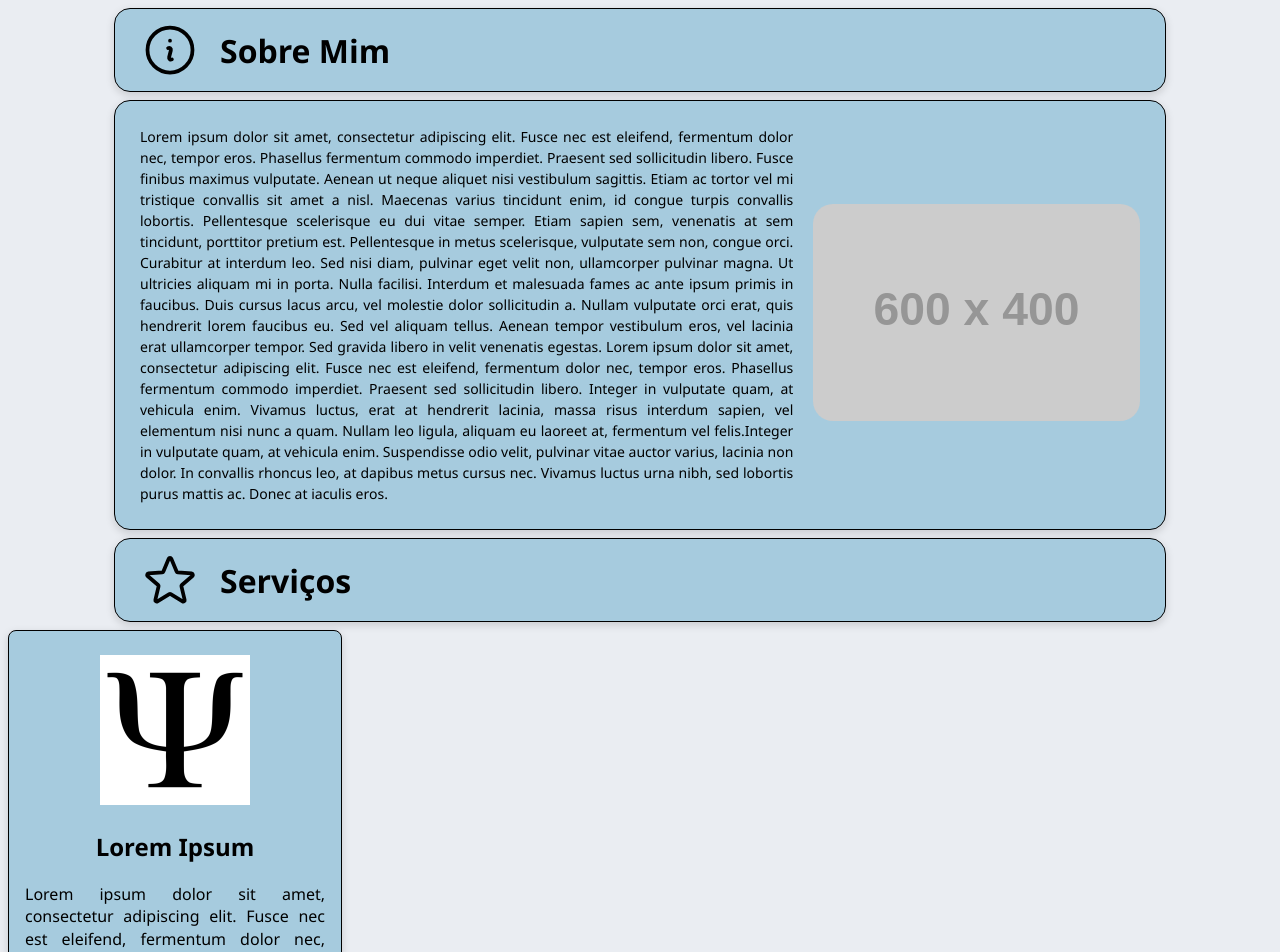
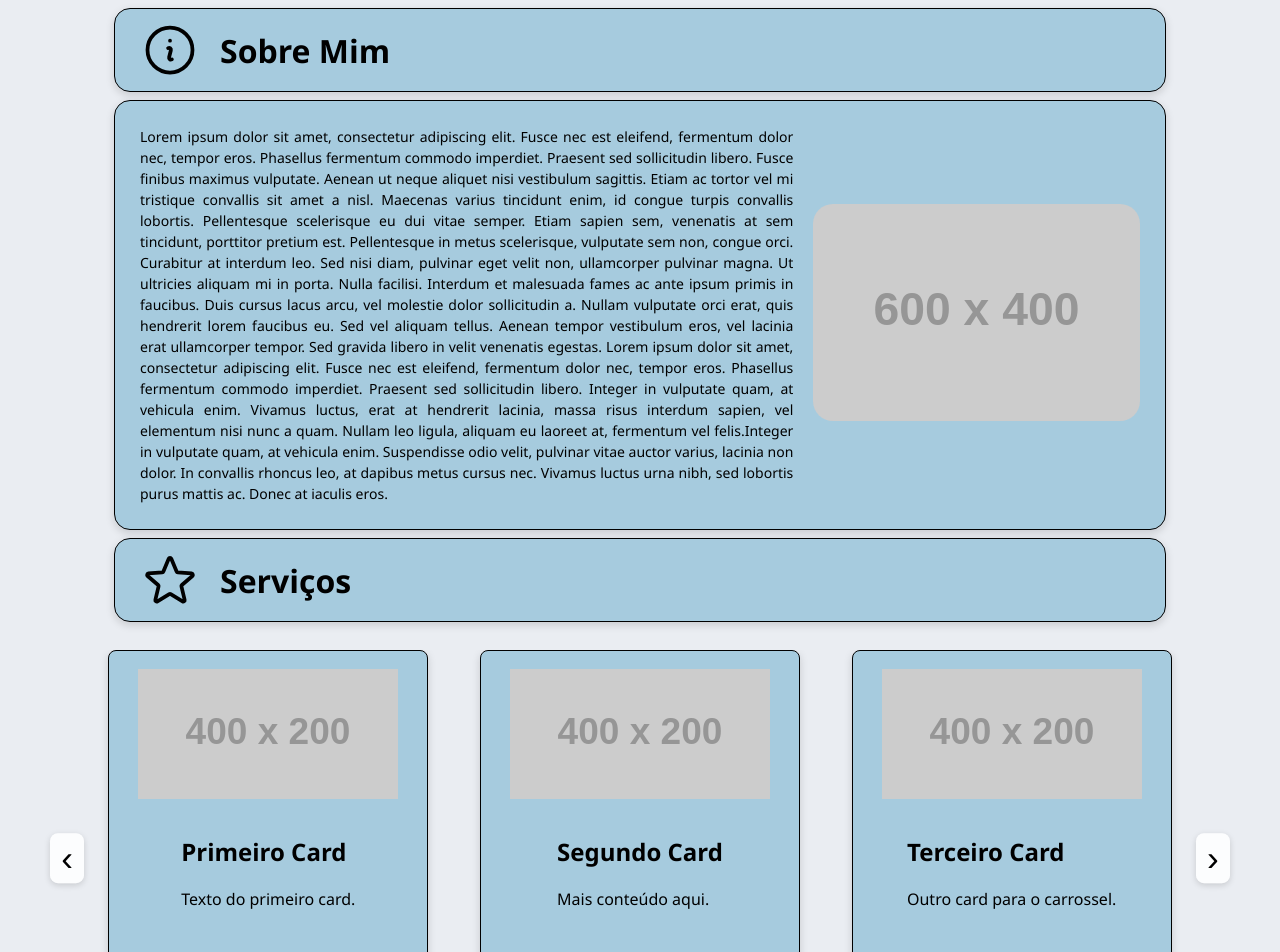
Before and after one commit to AndreLuizJPoles/AmandaJunqueiraPoles, a React (Vite) app: page / in a window 1280 px wide. Shown: the top 952 px of the page. Built offline with nearby package versions, Linux system fonts and the light colour scheme.

Commit message:
feat: integrate keen-slider for carousel functionality and update Services section with multiple CarouselCard components

```diff
--- a/package.json
+++ b/package.json
@@ -11,6 +11,7 @@
   },
   "dependencies": {
     "@heroicons/react": "^2.2.0",
+    "keen-slider": "^6.8.6",
     "react": "^19.1.1",
     "react-dom": "^19.1.1"
   },
--- a/src/components/Carousel/Carousel.css
+++ b/src/components/Carousel/Carousel.css
@@ -1,6 +1,10 @@
+/* ============================
+  CARD
+============================= */
 .carousel-card {
-  width: 300px;
-  height: 30rem;
+  width: 100%;
+  max-width: 320px; /* controla o tamanho real */
+  min-height: 26rem;
   background: var(--color-primary);
   border-radius: 8px;
   padding: 18px 16px;
@@ -9,36 +13,93 @@
   display: flex;
   flex-direction: column;
   align-items: center;
+  box-sizing: border-box;
 }
 
 .carousel-card-image {
-  width: 50%;
-  max-width: 220px;
-  height: 50%;
+  width: 100%;
+  max-width: 260px;
   display: flex;
-  align-items: center;
   justify-content: center;
+  margin-bottom: 1rem;
 }
 
-.carousel-card img {
+.carousel-card-image img {
   width: 100%;
-  height: 100%;
   object-fit: contain;
-  display: block;
 }
 
-.carousel-card-content {
+/* ============================
+  CAROUSEL STRUCTURE
+============================= */
+.carousel-wrapper {
+  position: relative;
   width: 100%;
-  padding-bottom: 6px;
-  text-align: left;
+  max-width: 1200px; /* garante a largura igual aos outros blocos */
+  margin: 0 auto; /* centraliza */
+  padding: 20px 50px; /* espaço para setas */
+  box-sizing: border-box;
 }
 
-.carousel-card-content h2 {
-  text-align: center;
+.keen-slider {
+  overflow: hidden;
 }
 
-.carousel-card-content p {
-  text-align: left;
-  line-height: 1.4;
-  text-align: justify;
+/* slide sempre centralizado */
+.keen-slider__slide {
+  display: flex;
+  justify-content: center;
+  padding: 0;
+  min-width: 0;
 }
+
+/* ============================
+  SETAS DO CARROSSEL
+============================= */
+.carousel-arrow {
+  position: absolute;
+  top: 50%;
+  transform: translateY(-50%);
+  background: #ffffffdd;
+  border: none;
+  font-size: 2.2rem;
+  padding: 0.3rem 0.7rem;
+  cursor: pointer;
+  z-index: 20;
+  border-radius: 8px;
+  box-shadow: 0 2px 6px var(--shadow);
+  transition: background 0.2s, transform 0.2s;
+}
+
+.carousel-arrow:hover {
+  background: #f0f0f0;
+  transform: translateY(-50%) scale(1.08);
+}
+
+.carousel-arrow.left {
+  left: 10px;
+}
+
+.carousel-arrow.right {
+  right: 10px;
+}
+
+/* ============================
+  RESPONSIVO
+============================= */
+@media (max-width: 900px) {
+  .carousel-card {
+    max-width: 280px;
+  }
+}
+
+@media (max-width: 600px) {
+  .carousel-wrapper {
+    padding: 10px 35px;
+  }
+
+  .carousel-arrow {
+    font-size: 1.8rem;
+    padding: 0.2rem 0.5rem;
+  }
+}
--- a/src/components/Carousel/Carousel.tsx
+++ b/src/components/Carousel/Carousel.tsx
@@ -1,4 +1,7 @@
-import './Carousel.css'
+import { useKeenSlider } from "keen-slider/react"
+import "keen-slider/keen-slider.min.css"
+import React from "react"
+import "./Carousel.css"
 
 export interface ICarouselCard {
   img?: string
@@ -7,15 +10,50 @@ export interface ICarouselCard {
   children?: React.ReactNode
 }
 
-export function Carousel() {}
+export function Carousel({ children }: { children: React.ReactNode }) {
+  const [sliderRef, instanceRef] = useKeenSlider({
+    slides: {
+      perView: 1,
+      spacing: 15,
+    },
+    breakpoints: {
+      "(min-width: 600px)": {
+        slides: { perView: 2, spacing: 15 },
+      },
+      "(min-width: 900px)": {
+        slides: { perView: 3, spacing: 15 },
+      },
+    },
+    rubberband: false,
+  })
+
+  return (
+    <div className="carousel-wrapper">
+      <button className="carousel-arrow left" onClick={() => instanceRef.current?.prev()}>
+        ‹
+      </button>
+
+      <div ref={sliderRef} className="keen-slider">
+        {React.Children.map(children, (child) => (
+          <div className="keen-slider__slide">{child}</div>
+        ))}
+      </div>
+
+      <button className="carousel-arrow right" onClick={() => instanceRef.current?.next()}>
+        ›
+      </button>
+    </div>
+  )
+}
 
 export function CarouselCard({ img, imgAlt, title, children }: ICarouselCard) {
   return (
     <div className="carousel-card">
-      <div className='carousel-card-image'>
+      <div className="carousel-card-image">
         <img src={img} alt={imgAlt} />
       </div>
-      <div className='carousel-card-content'>
+
+      <div className="carousel-card-content">
         <h2>{title}</h2>
         <p>{children}</p>
       </div>
--- a/src/sections/Services.tsx
+++ b/src/sections/Services.tsx
@@ -1,12 +1,74 @@
 import { StarIcon } from "@heroicons/react/24/outline";
 import { TitleCard } from "../components/TitleCard/TitleCard";
-import { CarouselCard } from "../components/Carousel/Carousel";
+import { Carousel, CarouselCard } from "../components/Carousel/Carousel";
 
 export function Services() {
-   return (
-      <>
-         <TitleCard title="Serviços" icon={StarIcon} />
-         <CarouselCard img="src/assets/psychology.png" imgAlt="imagem" title="Lorem Ipsum">   Lorem ipsum dolor sit amet, consectetur adipiscing elit. Fusce nec est eleifend, fermentum dolor nec, tempor eros. Phasellus fermentum commodo imperdiet. Praesent sed sollicitudin libero. Fusce finibus maximus vulputate. Aenean ut neque aliquet nisi vestibulum sagittis. Etiam ac tortor vel mi tristique convallis sit amet a nisl. </CarouselCard>
-      </>
-   )
+  return (
+    <>
+      <TitleCard title="Serviços" icon={StarIcon} />
+      <Carousel>
+        <CarouselCard
+          img="https://placehold.co/400x200"
+          title="Primeiro Card"
+        >
+          Texto do primeiro card.
+        </CarouselCard>
+
+        <CarouselCard
+          img="https://placehold.co/400x200?text=Card+2"
+          title="Segundo Card"
+        >
+          Mais conteúdo aqui.
+        </CarouselCard>
+
+        <CarouselCard
+          img="https://placehold.co/400x200?text=Card+3"
+          title="Terceiro Card"
+        >
+          Outro card para o carrossel.
+        </CarouselCard>
+        <CarouselCard
+          img="https://placehold.co/400x200"
+          title="Primeiro Card"
+        >
+          Texto do primeiro card.
+        </CarouselCard>
+
+        <CarouselCard
+          img="https://placehold.co/400x200?text=Card+2"
+          title="Segundo Card"
+        >
+          Mais conteúdo aqui.
+        </CarouselCard>
+
+        <CarouselCard
+          img="https://placehold.co/400x200?text=Card+3"
+          title="Terceiro Card"
+        >
+          Outro card para o carrossel.
+        </CarouselCard>
+        <CarouselCard
+          img="https://placehold.co/400x200"
+          title="Primeiro Card"
+        >
+          Texto do primeiro card.
+        </CarouselCard>
+
+        <CarouselCard
+          img="https://placehold.co/400x200?text=Card+2"
+          title="Segundo Card"
+        >
+          Mais conteúdo aqui.
+        </CarouselCard>
+
+        <CarouselCard
+          img="https://placehold.co/400x200?text=Card+3"
+          title="Terceiro Card"
+        >
+          Outro card para o carrossel.
+        </CarouselCard>
+      </Carousel>
+
+    </>
+  )
 }
```
Also changed, not shown: 1 other file (tests, documents, lock files or other folders).
